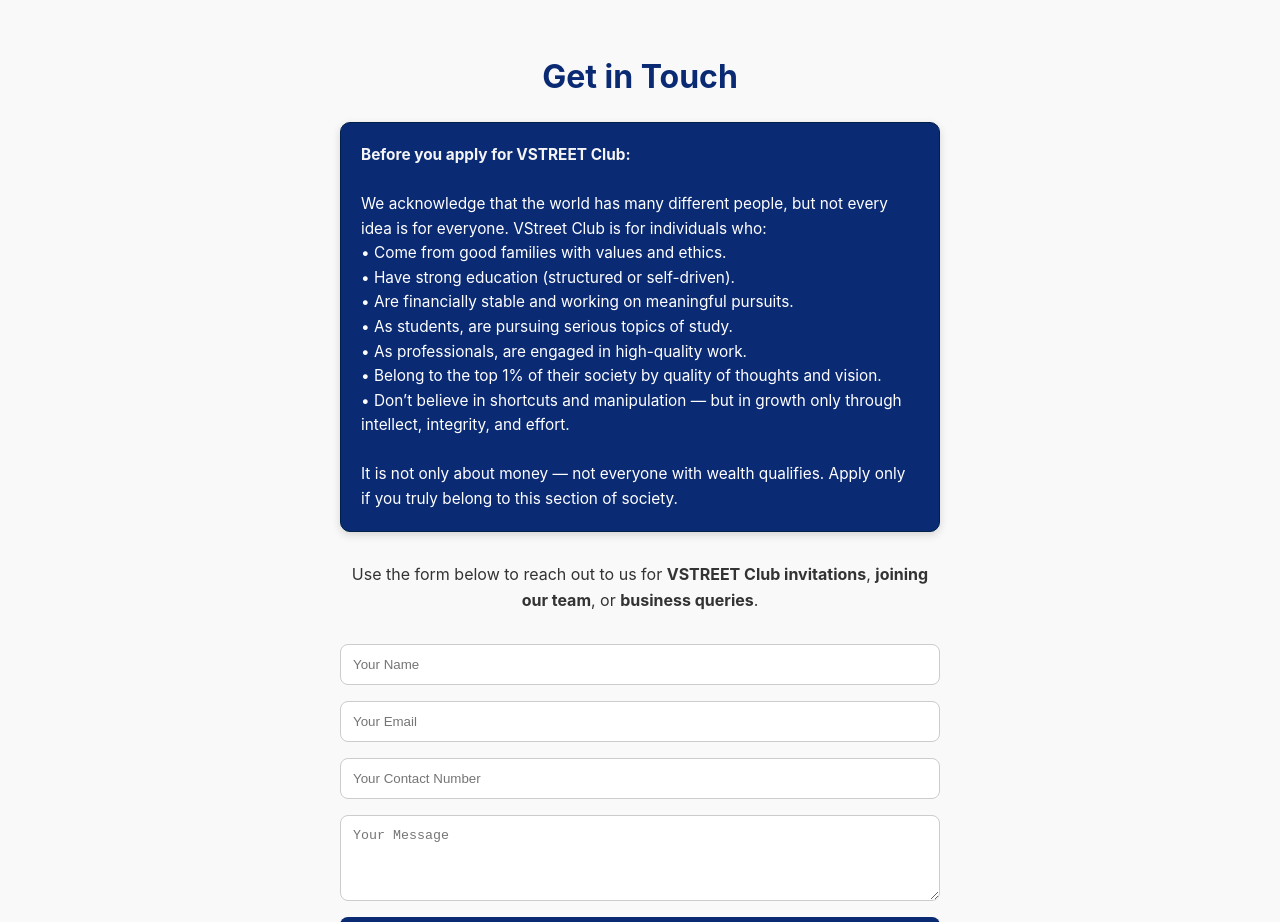
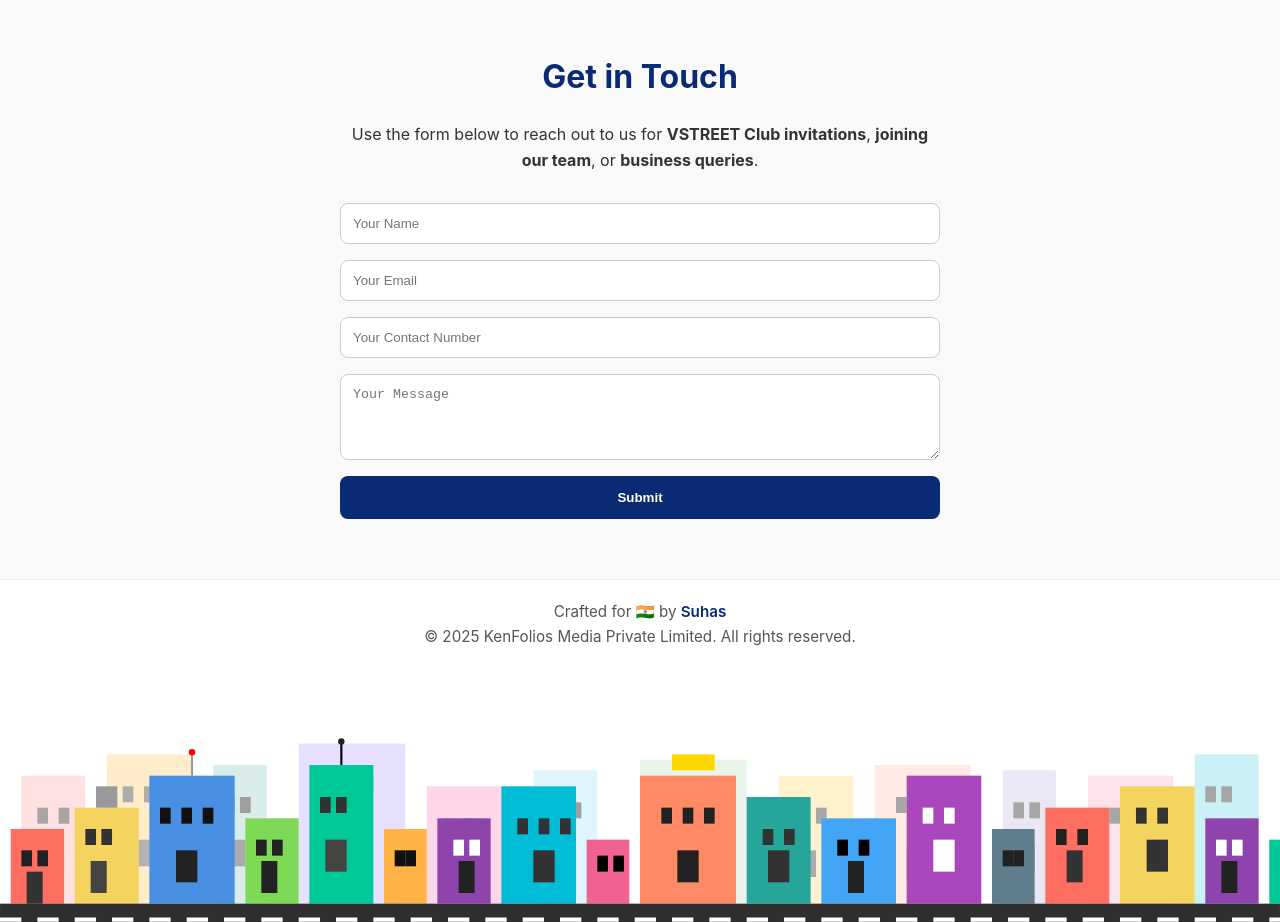
Before and after one commit to SocialSuhas/vstreet-static, a plain HTML site: page index.html in a window 1280 px wide. Shown: the part 4320-5242 px from the top of the page. Drawn offline with Linux system fonts and the light colour scheme.

Commit message:
Remove VStreet Club eligibility notice from contact section

```diff
--- a/index.html
+++ b/index.html
@@ -657,20 +657,6 @@
     <div style="max-width: 600px; margin: 0 auto; text-align: center;">
 
       <h2 style="font-size: 2em; color: #0a2a73; margin-bottom: 20px;">Get in Touch</h2>
-      <!-- Blue Card Eligibility Message -->
-<div style="background:#0a2a73; color:#ffffff; border:1px solid #002147; padding:20px; border-radius:10px; margin-bottom:30px; text-align:left; font-size:0.96em; line-height:1.6; box-shadow:0 3px 8px rgba(0,0,0,0.15);">
-  <strong style="color:#f5f5f5;">Before you apply for VSTREET Club:</strong><br><br>
-  We acknowledge that the world has many different people, but not every idea is for everyone.
-  VStreet Club is for individuals who:<br>
-  • Come from good families with values and ethics.<br>
-  • Have strong education (structured or self-driven).<br>
-  • Are financially stable and working on meaningful pursuits.<br>
-  • As students, are pursuing serious topics of study.<br>
-  • As professionals, are engaged in high-quality work.<br>
-  • Belong to the top 1% of their society by quality of thoughts and vision.<br>
-  • Don’t believe in shortcuts and manipulation — but in growth only through intellect, integrity, and effort.<br><br>
-  It is not only about money — not everyone with wealth qualifies. Apply only if you truly belong to this section of society.
-</div>
 
       <p style="color: #333; margin-bottom: 30px;">
         Use the form below to reach out to us for <strong>VSTREET Club invitations</strong>, <strong>joining our team</strong>, or <strong>business queries</strong>.
```
